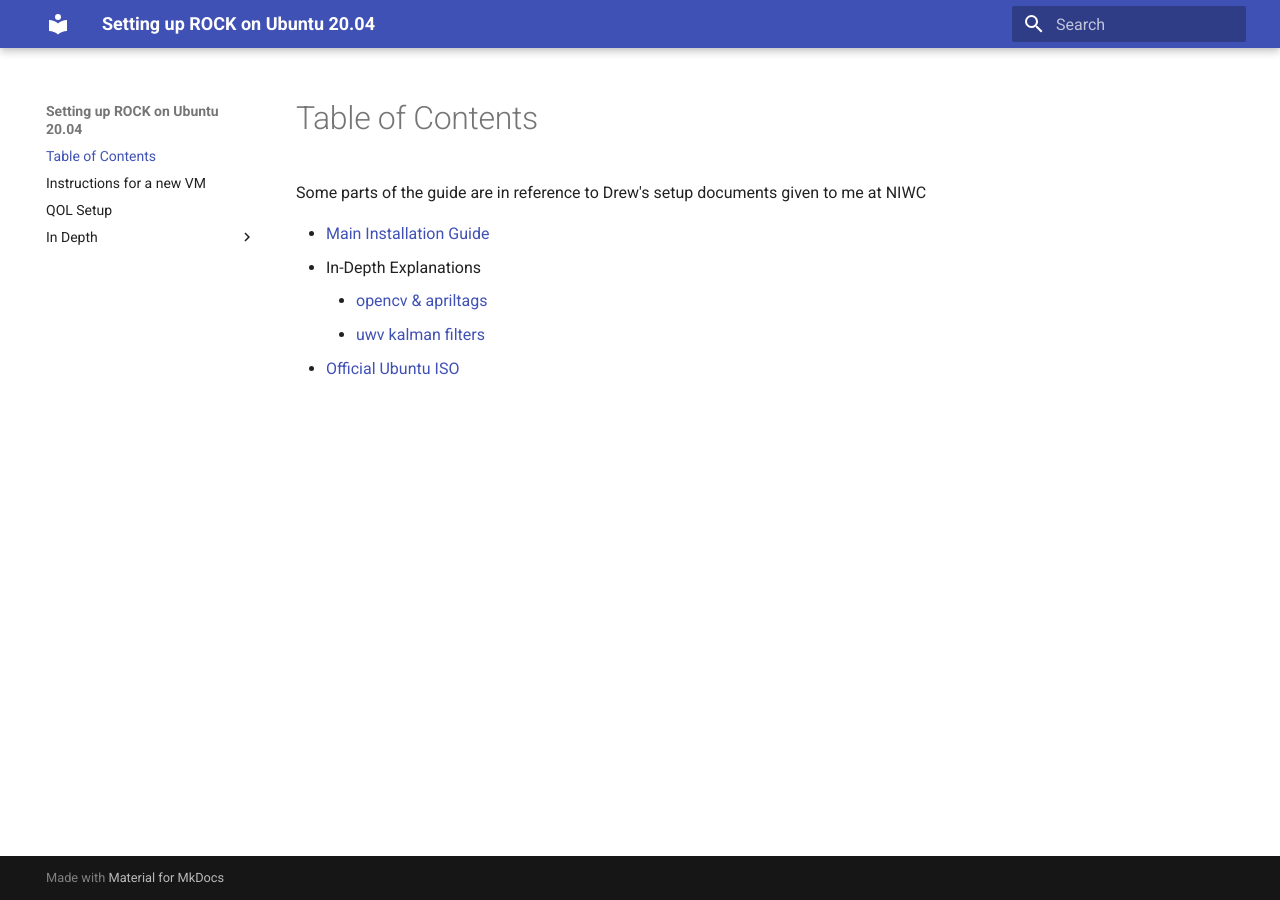
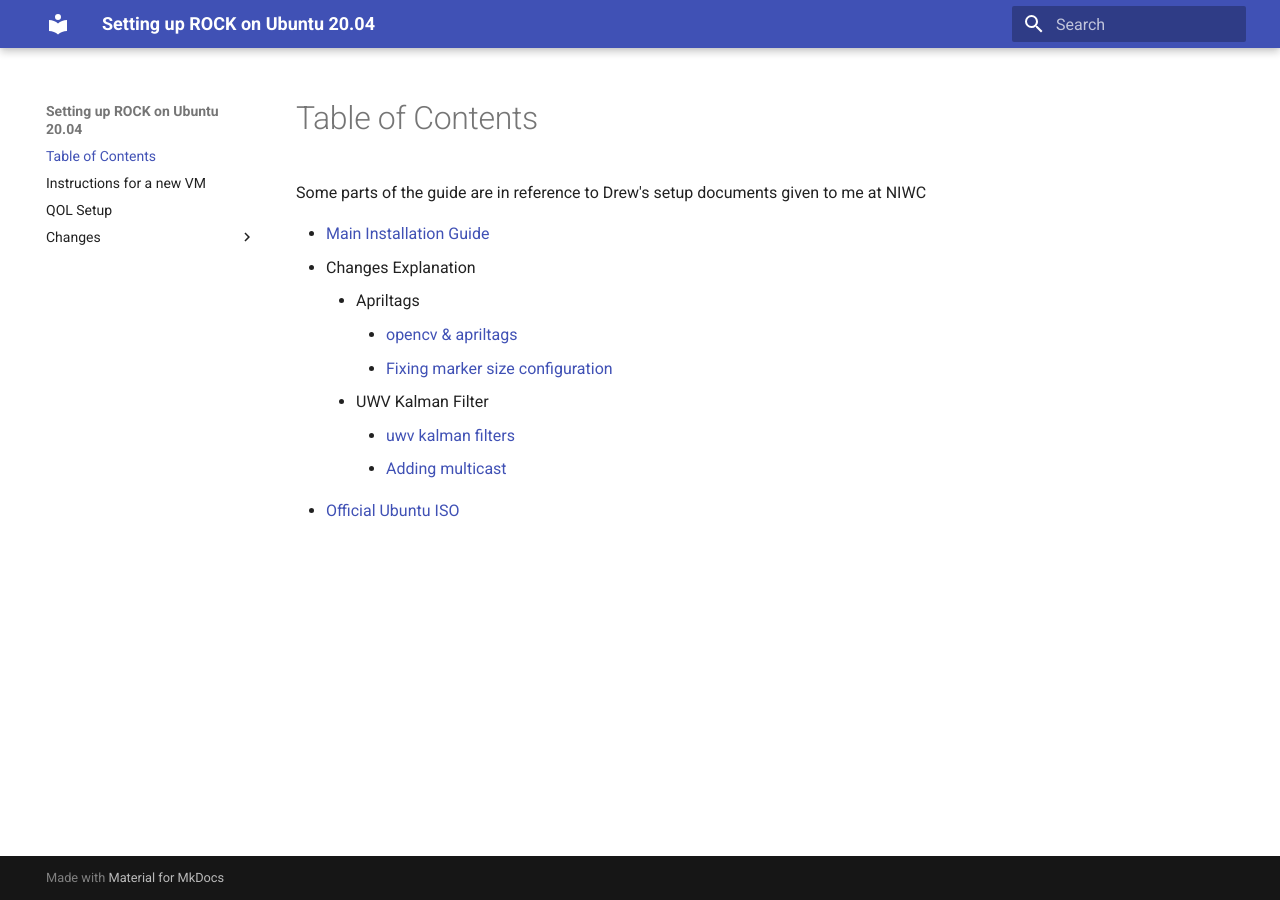
Before and after one commit to con169/niwc-auv-docs, an MkDocs documentation site: the page built from docs/index.md, in a window 1280 px wide. Built offline with MkDocs 1.6.1 and Material for MkDocs 9.7.7, drawn with Linux system fonts in a browser that asks for light colours.

Commit message:
Updated Changes docs

```diff
--- a/docs/index.md
+++ b/docs/index.md
@@ -3,7 +3,11 @@
 Some parts of the guide are in reference to Drew's setup documents given to me at NIWC
 
 - [Main Installation Guide](setup.md)
-- In-Depth Explanations
-    - [opencv & apriltags](In-Depth/opencv_apriltags.md)
-    - [uwv kalman filters](In-Depth/orogen_uwv_kalman_filters.md)
+- Changes Explanation
+    - Apriltags
+        - [opencv & apriltags](Changes/opencv_apriltags.md)
+        - [Fixing marker size configuration](Changes/Apriltag_marker_sizes.pdf)
+    - UWV Kalman Filter
+        - [uwv kalman filters](Changes/orogen_uwv_kalman_filters.md)
+        - [Adding multicast](Changes/Pose_Estimator_multicast.pdf)
 - [Official Ubuntu ISO](https://releases.ubuntu.com/focal/)
```
Also changed, not shown: docs/setup.md (+2 -2 lines), docs/Changes/opencv_apriltags.md (renamed from docs/In-Depth/opencv_apriltags.md), docs/Changes/orogen_uwv_kalman_filters.md (renamed from docs/In-Depth/orogen_uwv_kalman_filters.md), 2 other files.
